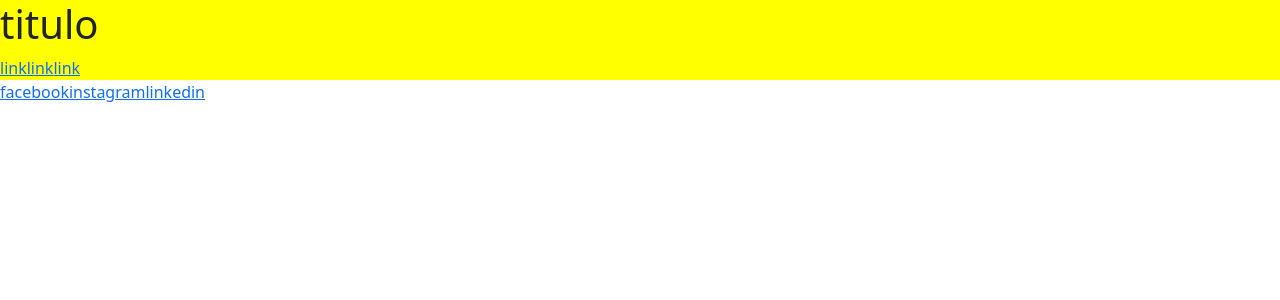
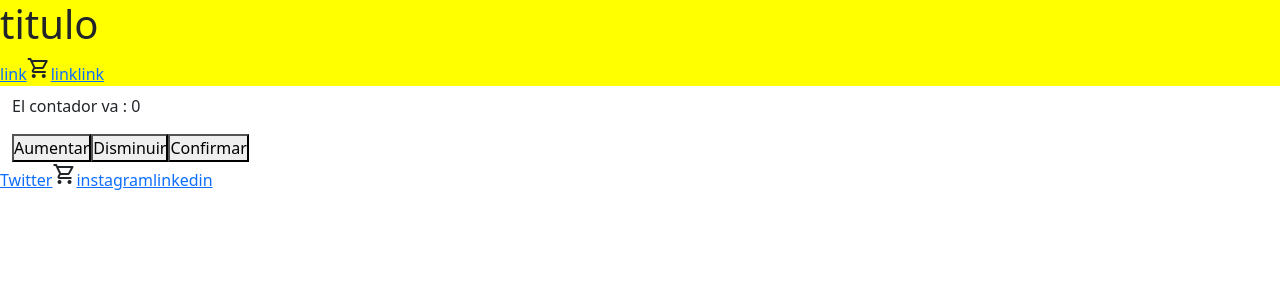
Before and after one commit to DaNiArI1/react-carrito, a React (Create React App) app: page / in a window 1280 px wide. Shown: the top 300 px of the page. Built offline with nearby package versions, Linux system fonts and the light colour scheme.

Commit message:
solucion de errores y avance del tp4

```diff
--- a/public/index.html
+++ b/public/index.html
@@ -10,6 +10,7 @@
       content="Web site created using create-react-app"
     />
     <link rel="apple-touch-icon" href="%PUBLIC_URL%/logo192.png" />
+    <link rel="stylesheet" href="https://fonts.googleapis.com/css2?family=Material+Symbols+Outlined:opsz,wght,FILL,GRAD@48,400,0,0" />
     <!--
       manifest.json provides metadata used when your web app is installed on a
       user's mobile device or desktop. See https://developers.google.com/web/fundamentals/web-app-manifest/
--- a/src/App.js
+++ b/src/App.js
@@ -1,5 +1,7 @@
 import Header from "./Header";
 import Nav from "./components/NavBar";
+import ItemListContainer from "./components/itemListContainer/ItemListContainer";
+import { Container } from "react-bootstrap";
 
 const App = () => {
     return (
@@ -7,10 +9,15 @@ const App = () => {
             <Header greeting="Hola"
             edad={31}
             usuarios={"Daniel"} />
+            <Container fluid>
+            <ItemListContainer></ItemListContainer>
+            </Container>
             <footer>
                 <Nav/>
             </footer>
             </>
+
+
     );
 }
 
--- a/src/components/CartWidget.js
+++ b/src/components/CartWidget.js
@@ -1,5 +1,7 @@
-<span className="material-symbols-outlined">
-    shopping_cart
-</span>
-
+const CartWidget = () => {
+    return (
+        <span className="material-symbols-outlined">
+            shopping_cart
+        </span>
+)}
 export default CartWidget;
--- a/src/components/NavBar.js
+++ b/src/components/NavBar.js
@@ -1,8 +1,11 @@
+import CartWidget from "./CartWidget"
+
 const Nav = ({ inHeader, cosasParaMostrar, laClase }) => {
 
     return (
       <nav className={laClase}>
-        <a href="#">{inHeader ? "link" : "facebook"}</a>
+        <a href="#">{inHeader ? "link" : "Twitter"}</a>
+        <CartWidget></CartWidget>
         <a href="#">{inHeader ? "link" : "instagram"}</a>
         <a href="#">{inHeader ? "link" : "linkedin"}</a>
       </nav>
--- a/src/components/itemListContainer/ItemListContainer.js
+++ b/src/components/itemListContainer/ItemListContainer.js
@@ -1,5 +1,5 @@
 import { useEffect, useState } from "react"
-import ItemCount from "./ItemCount"
+import ItemCount from "./itemCount"
 
 
 const ItemListContainer = ({ greeting }) => {
--- a/src/components/itemListContainer/itemCount.js
+++ b/src/components/itemListContainer/itemCount.js
@@ -16,7 +16,7 @@ const ItemCount = ({ stock, initial, onAdd }) => {
   }
 
   const bajarContador = () => {
-    setContador("Horacio")
+    setContador(contador - 1)
   }
 
   const confirmarContador = () => {
@@ -26,9 +26,9 @@ const ItemCount = ({ stock, initial, onAdd }) => {
   return (
     <div>
       <p>El contador va : {contador}</p>
-      <button onClick={aumentarContador}>aumentar</button>
-      <button onClick={bajarContador}>disminuir</button>
-      <button onClick={confirmarContador}>confirmar</button>
+      <button onClick={aumentarContador}>Aumentar</button>
+      <button onClick={bajarContador}>Disminuir</button>
+      <button onClick={confirmarContador}>Confirmar</button>
     </div>
   )
 }
```
